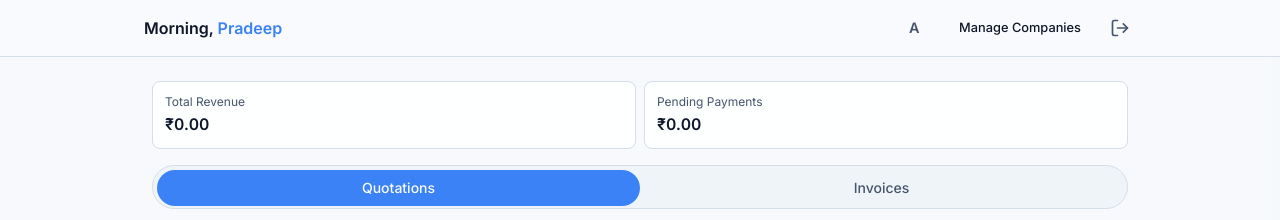
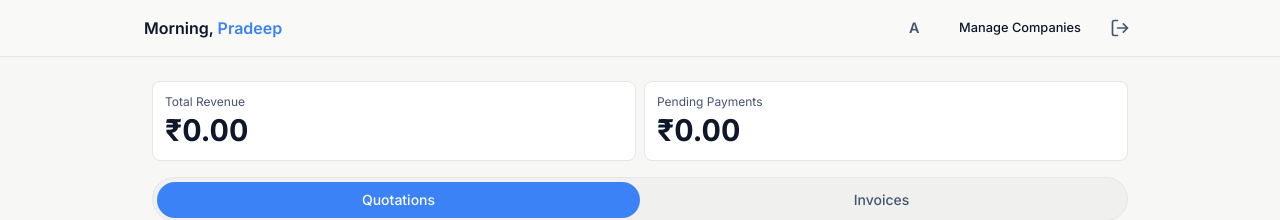
Before and after one commit to MadhusBucket/sdsf, a Next.js app: page /dashboard in a window 1280 px wide. Shown: the top 220 px of the page. Built offline with nearby package versions, Linux system fonts and the light colour scheme; no server answers.

Commit message:
refactor: update global styles to use hex colors and enhance ItemCard and KPICards components for better user experience

```diff
--- a/app/globals.css
+++ b/app/globals.css
@@ -51,23 +51,23 @@
 }
 
 :root {
-  --background: oklch(0.985 0.004 247);
+  --background: #f9f9f7;
   --foreground: oklch(0.208 0.042 265.8);
-  --card: oklch(1 0.002 247);
+  --card: #ffffff;
   --card-foreground: oklch(0.208 0.042 265.8);
-  --popover: oklch(1 0.002 247);
+  --popover: #ffffff;
   --popover-foreground: oklch(0.208 0.042 265.8);
   --primary: oklch(0.623 0.188 259.8);
   --primary-foreground: oklch(0.985 0.002 247);
-  --secondary: oklch(0.965 0.008 247);
+  --secondary: #f0f0ee;
   --secondary-foreground: oklch(0.278 0.055 256.8);
-  --muted: oklch(0.965 0.008 247);
+  --muted: #f0f0ee;
   --muted-foreground: oklch(0.446 0.043 257);
-  --accent: oklch(0.965 0.008 247);
+  --accent: #f0f0ee;
   --accent-foreground: oklch(0.278 0.055 256.8);
   --destructive: oklch(0.577 0.245 27.325);
-  --border: oklch(0.898 0.016 252);
-  --input: oklch(0.898 0.016 252);
+  --border: #e6e6e4;
+  --input: #e6e6e4;
   --ring: oklch(0.623 0.188 259.8);
   --chart-1: oklch(0.87 0 0);
   --chart-2: oklch(0.556 0 0);
@@ -75,13 +75,13 @@
   --chart-4: oklch(0.371 0 0);
   --chart-5: oklch(0.269 0 0);
   --radius: 0.5rem;
-  --sidebar: oklch(0.985 0.004 247);
+  --sidebar: #f9f9f7;
   --sidebar-foreground: oklch(0.208 0.042 265.8);
   --sidebar-primary: oklch(0.623 0.188 259.8);
   --sidebar-primary-foreground: oklch(0.985 0.002 247);
-  --sidebar-accent: oklch(0.965 0.008 247);
+  --sidebar-accent: #f0f0ee;
   --sidebar-accent-foreground: oklch(0.278 0.055 256.8);
-  --sidebar-border: oklch(0.898 0.016 252);
+  --sidebar-border: #e6e6e4;
   --sidebar-ring: oklch(0.623 0.188 259.8);
 }
 
--- a/components/creation/ItemCard.tsx
+++ b/components/creation/ItemCard.tsx
@@ -104,11 +104,15 @@ export function ItemCard({ slNo }: ItemCardProps) {
         <div className="grid grid-cols-1 gap-3 sm:grid-cols-3 sm:items-end sm:gap-2">
           <div className="space-y-1.5">
             <span className="text-xs font-medium text-muted-foreground">Qty</span>
+            {lumpsum ? (
+              <div className="flex h-12 w-full items-center rounded-md border border-input bg-muted px-3 text-base text-muted-foreground select-none">
+                -
+              </div>
+            ) : (
               <Input
                 type="number"
                 inputMode="decimal"
                 className="h-12 min-w-0 flex-1 text-base"
-              disabled={greyOut}
                 value={item.qty || ""}
                 onChange={(e) =>
                   updateLineItem(slNo, {
@@ -116,13 +120,18 @@ export function ItemCard({ slNo }: ItemCardProps) {
                   })
                 }
               />
+            )}
           </div>
 
           <div className="space-y-1.5 sm:min-w-0">
             <span className="text-xs font-medium text-muted-foreground">Unit</span>
+            {lumpsum ? (
+              <div className="flex h-10 w-full items-center rounded-md border border-input bg-muted px-3 text-base text-muted-foreground select-none">
+                -
+              </div>
+            ) : (
               <Select
                 value={item.unit}
-              disabled={greyOut}
                 onValueChange={(value) =>
                   updateLineItem(slNo, { unit: value as Unit })
                 }
@@ -131,6 +140,9 @@ export function ItemCard({ slNo }: ItemCardProps) {
                   <SelectValue placeholder="Unit" />
                 </SelectTrigger>
                 <SelectContent position="popper">
+                  <SelectItem value="" disabled>
+                    Pick unit
+                  </SelectItem>
                   {UNIT_OPTIONS.map((unit) => (
                     <SelectItem key={unit} value={unit}>
                       {unit}
@@ -138,15 +150,20 @@ export function ItemCard({ slNo }: ItemCardProps) {
                   ))}
                 </SelectContent>
               </Select>
+            )}
           </div>
 
           <div className="space-y-1.5">
             <span className="text-xs font-medium text-muted-foreground">Rate</span>
+            {lumpsum ? (
+              <div className="flex h-12 w-full items-center rounded-md border border-input bg-muted px-3 text-base text-muted-foreground select-none">
+                -
+              </div>
+            ) : (
               <Input
                 type="number"
                 inputMode="decimal"
                 className="h-12 text-base"
-              disabled={greyOut}
                 value={item.rate || ""}
                 onChange={(e) =>
                   updateLineItem(slNo, {
@@ -154,6 +171,7 @@ export function ItemCard({ slNo }: ItemCardProps) {
                   })
                 }
               />
+            )}
           </div>
         </div>
 
--- a/components/dashboard/KPICards.tsx
+++ b/components/dashboard/KPICards.tsx
@@ -28,13 +28,13 @@ export function KPICards({ documents }: KPICardsProps) {
     <section className="grid grid-cols-1 gap-2 sm:grid-cols-2">
       <article className="rounded-lg border bg-card p-3">
         <p className="text-xs text-muted-foreground">Total Revenue</p>
-        <p className="mt-0.5 text-base font-semibold tabular-nums">
+        <p className="mt-0.5 text-3xl font-bold tabular-nums">
           {formatIndianCurrency(totalRevenue)}
         </p>
       </article>
       <article className="rounded-lg border bg-card p-3">
         <p className="text-xs text-muted-foreground">Pending Payments</p>
-        <p className="mt-0.5 text-base font-semibold tabular-nums">
+        <p className="mt-0.5 text-3xl font-bold tabular-nums">
           {formatIndianCurrency(pendingPayments)}
         </p>
       </article>
--- a/lib/pdf/invoiceHtmlTemplate.ts
+++ b/lib/pdf/invoiceHtmlTemplate.ts
@@ -68,6 +68,10 @@ export function buildInvoiceHtml(p: InvoiceHtmlPayload): string {
       const qty = Number(item.qty ?? 0);
       const rate = Number(item.rate ?? 0);
       const amount = Number(item.amount ?? 0);
+      const isLumpsum = item.is_lumpsum;
+      const qtyDisplay = isLumpsum ? "-" : escapeHtml(String(qty));
+      const unitDisplay = isLumpsum ? "-" : escapeHtml(item.unit ?? "");
+      const rateDisplay = isLumpsum ? "-" : escapeHtml(formatIndianCurrency(rate));
       return `
             <tr>
                 <td>${escapeHtml(String(item.sl_no ?? ""))}</td>
@@ -75,9 +79,9 @@ export function buildInvoiceHtml(p: InvoiceHtmlPayload): string {
                     <span class="item-title">${escapeHtml(item.description || "—")}</span>
                     ${sub ? `<span class="item-sub">${escapeHtml(sub)}</span>` : ""}
                 </td>
-                <td class="text-center bold-num">${escapeHtml(String(qty))}</td>
-                <td class="text-center">${escapeHtml(item.unit ?? "")}</td>
-                <td class="text-right bold-num">${escapeHtml(formatIndianCurrency(rate))}</td>
+                <td class="text-center bold-num">${qtyDisplay}</td>
+                <td class="text-center">${unitDisplay}</td>
+                <td class="text-right bold-num">${rateDisplay}</td>
                 <td class="text-right bold-num">${escapeHtml(formatIndianCurrency(amount))}</td>
             </tr>`;
     })
--- a/lib/stores/documentStore.ts
+++ b/lib/stores/documentStore.ts
@@ -370,7 +370,12 @@ export const useDocumentStore = create<DocumentStore>((set, get) => ({
     set((state) => {
       const line_items = state.draft.line_items.map((item) => {
         if (item.sl_no !== slNo) return item;
-        const merged = { ...item, ...updates } as LineItem;
+        let merged = { ...item, ...updates } as LineItem;
+        if (updates.is_lumpsum === true) {
+          merged = { ...merged, unit: "-", rate: 0, qty: 0 };
+        } else if (updates.is_lumpsum === false) {
+          merged = { ...merged, unit: DEFAULT_UNIT, rate: 0, qty: 0 };
+        }
         const amount = merged.is_lumpsum
           ? roundTo2(merged.amount)
           : calculateLineTotal(merged.qty, merged.rate);
--- a/lib/supabase/client.ts
+++ b/lib/supabase/client.ts
@@ -5,6 +5,14 @@ import type { Database } from "@/lib/types/database";
 export function createClient() {
   return createBrowserClient<Database>(
     process.env.NEXT_PUBLIC_SUPABASE_URL!,
-    process.env.NEXT_PUBLIC_SUPABASE_ANON_KEY!
+    process.env.NEXT_PUBLIC_SUPABASE_ANON_KEY!,
+    {
+      auth: {
+        persistSession: true,
+        autoRefreshToken: true,
+        detectSessionInUrl: true,
+        storage: typeof window !== "undefined" ? window.localStorage : undefined,
+      },
+    }
   );
 }
--- a/lib/types/database.ts
+++ b/lib/types/database.ts
@@ -17,7 +17,8 @@ export type Unit =
   | "BOX"
   | "CFT"
   | "CUM"
-  | "TRIP";
+  | "TRIP"
+  | "-";
 
 export interface LineItem {
   sl_no: number;
```
Lines whose indentation alone changed are shown as unchanged.
